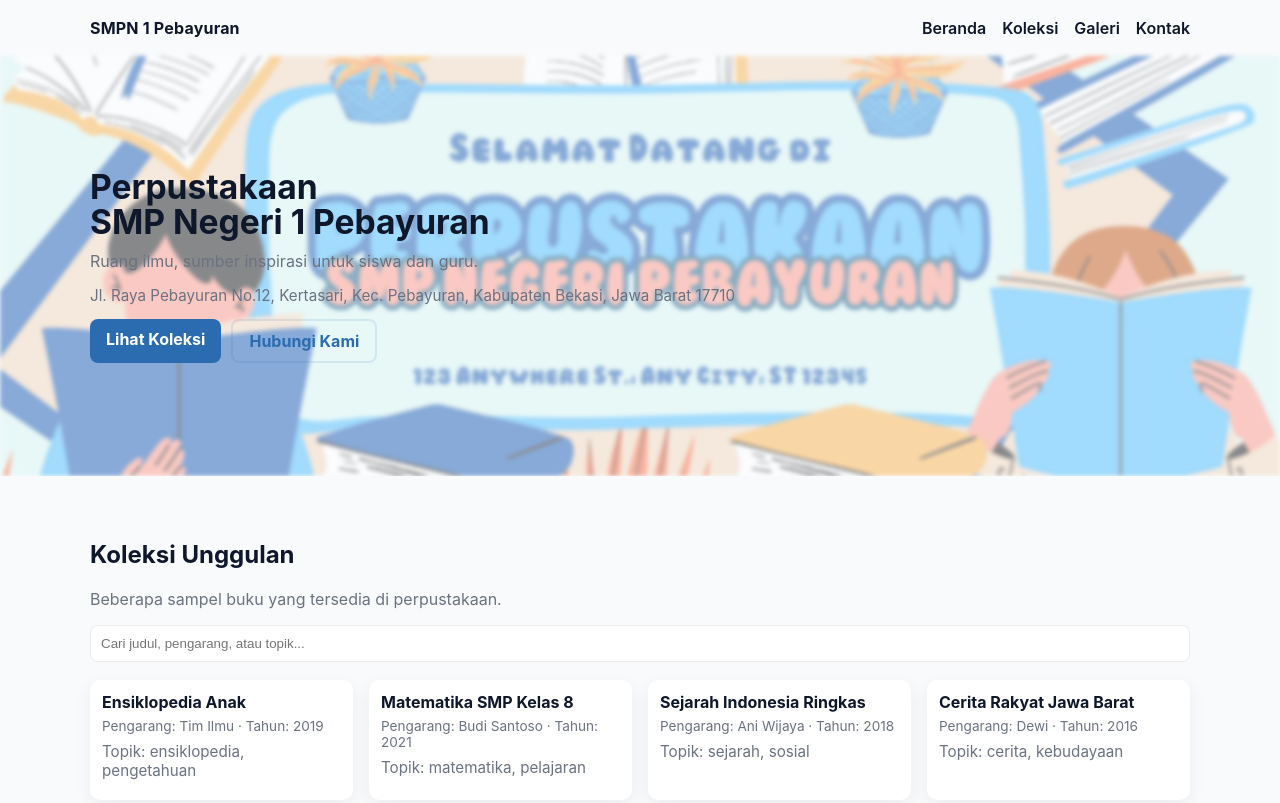
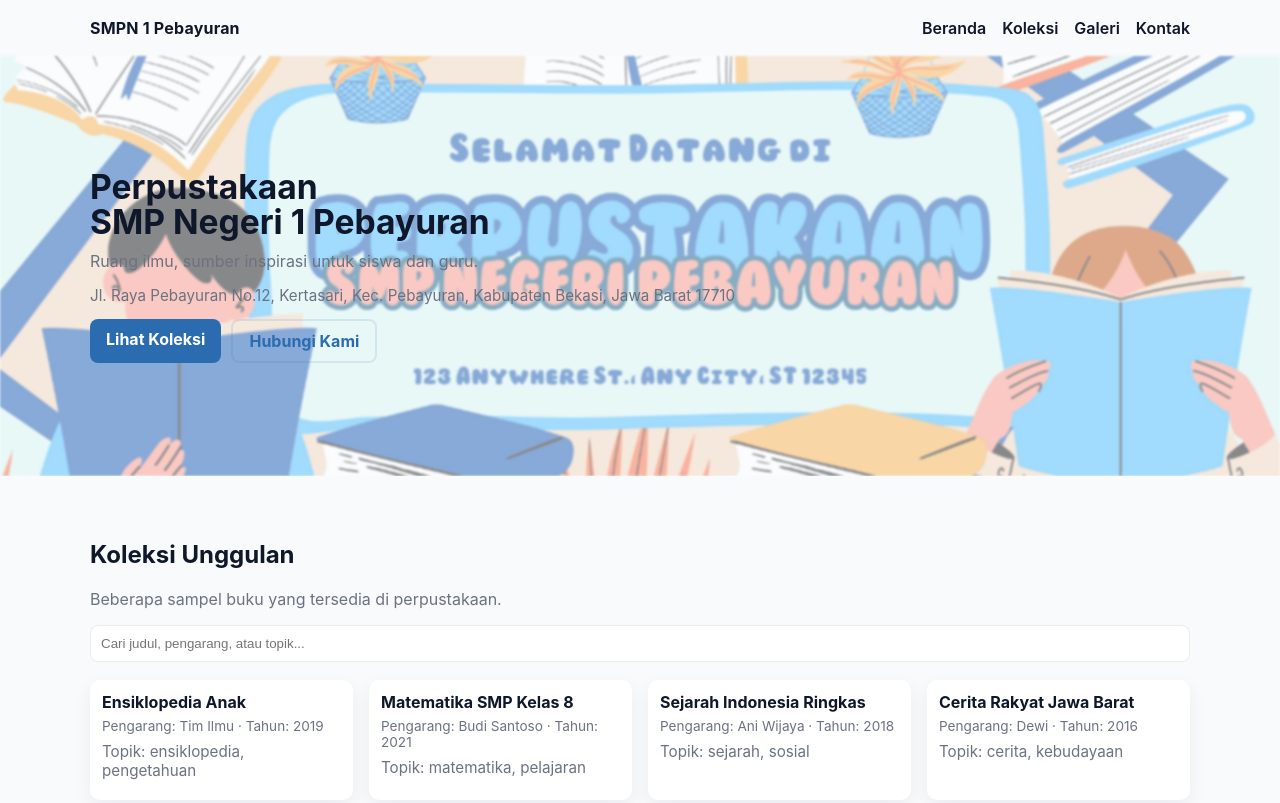
Before and after one commit to rifki102003/perpustakaan-smpn1-pebayuran1, a plain HTML site: page index.html in a window 1280 px wide. Shown: the top 803 px of the page. Drawn offline with Linux system fonts and the light colour scheme.

Commit message:
Update style.css

```diff
--- a/css/style.css
+++ b/css/style.css
@@ -30,7 +30,7 @@ body{
 
 /* Hero */
 .hero{min-height:420px;display:flex;align-items:center;position:relative}
-.hero-bg{position:absolute;inset:0;width:100%;height:100%;object-fit:cover;opacity:0.45;filter:blur(2px)}
+.hero-bg{position:absolute;inset:0;width:100%;height:100%;object-fit:cover;opacity:0.45;filter:blur(1px)}
 .hero-content{position:relative;padding:48px 0}
 .hero h1{font-size:2.1rem;margin:0 0 12px;line-height:1.05}
 .lead{margin:0 0 10px;color:var(--muted)}
```
